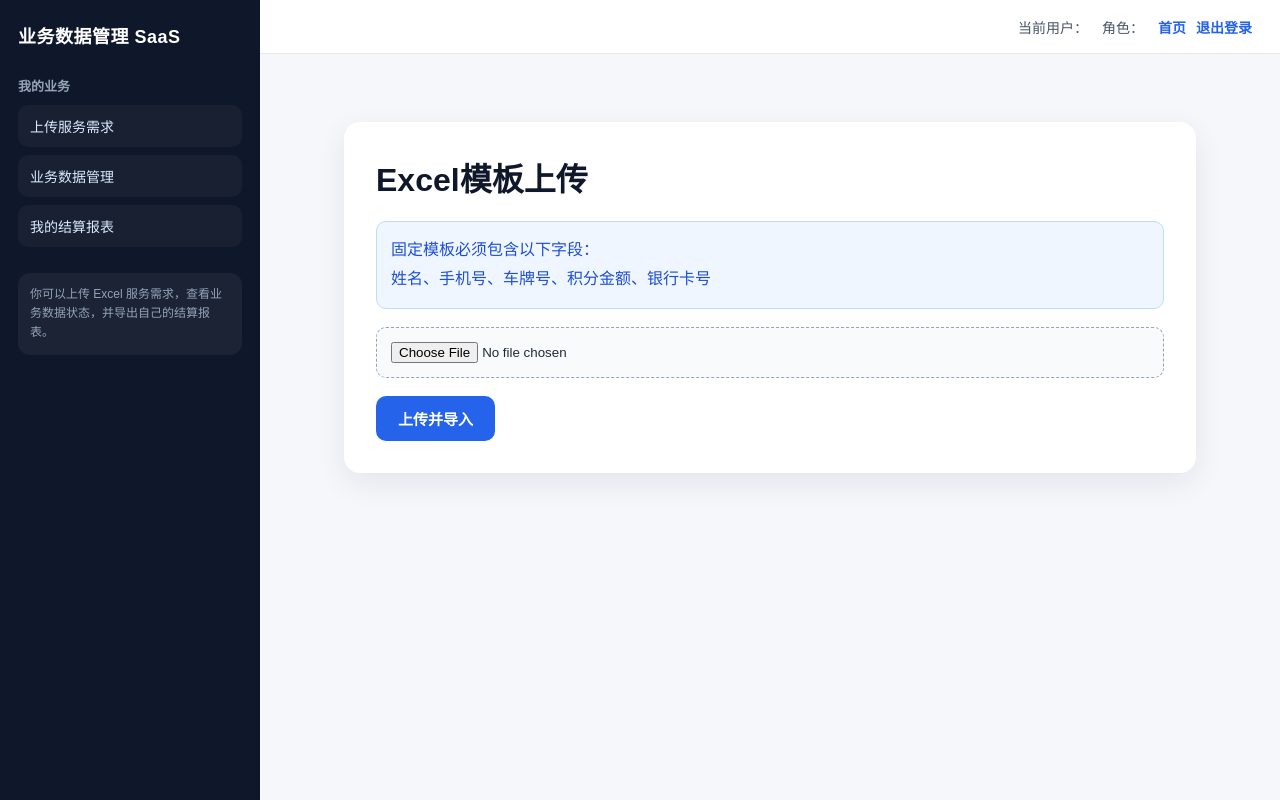
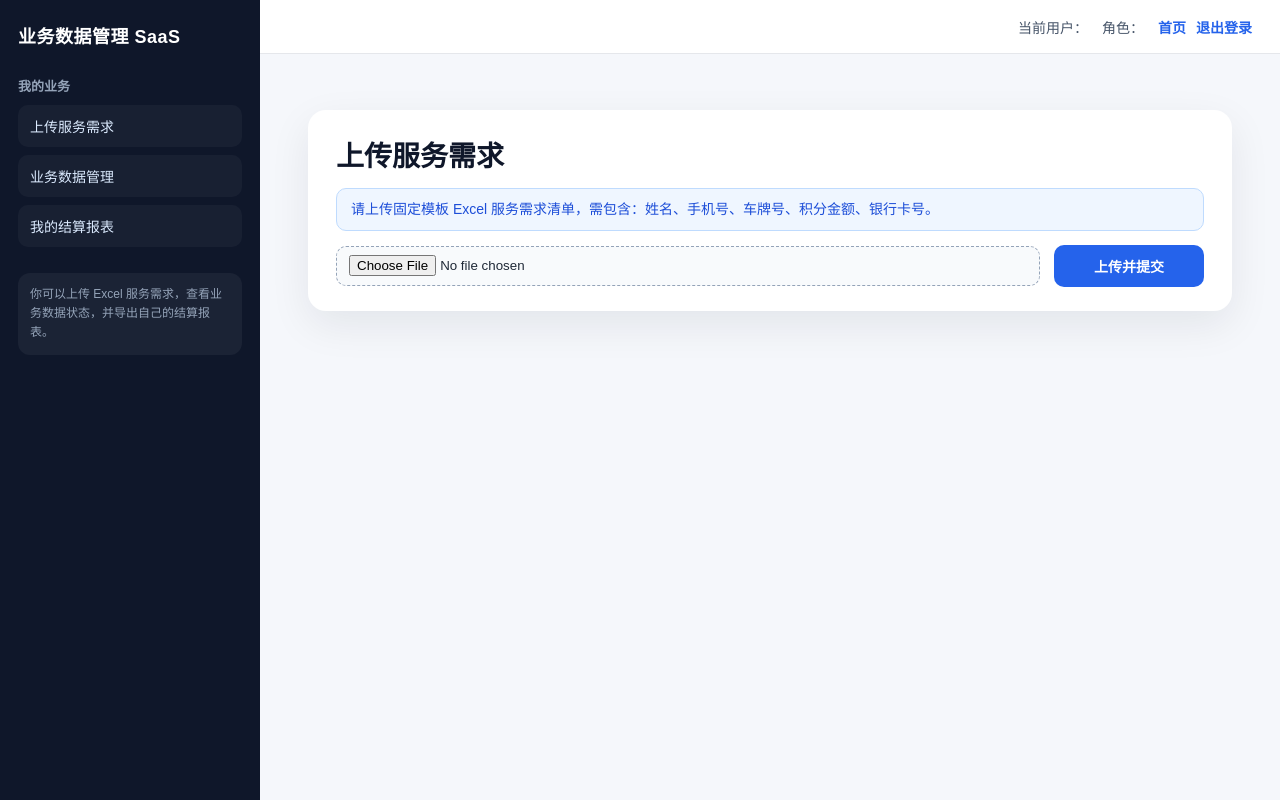
Before and after one commit to jordanlee5/business-saas-mvp, a FastAPI app: template app/templates/upload_excel.html in a window 1280 px wide. Run offline with FastAPI, Linux system fonts and the light colour scheme; the template is opened without the code that fills it, so the values that code supplies are empty.

Commit message:
compact upload excel page layout

```diff
--- a/app/templates/upload_excel.html
+++ b/app/templates/upload_excel.html
@@ -1,6 +1,6 @@
 {% extends "base.html" %}
 
-{% block title %}Excel模板上传{% endblock %}
+{% block title %}上传服务需求{% endblock %}
 
 {% block content %}
     <style>
@@ -76,16 +76,79 @@
         ul {
             line-height: 1.8;
         }
+        /* 上传服务需求页：紧凑统一风格 V1 */
+        .container {
+            max-width: 980px;
+            margin: 28px auto;
+            padding: 0 20px;
+        }
+
+        .card {
+            background: white;
+            border-radius: 18px;
+            padding: 24px 28px;
+            margin-bottom: 18px;
+            box-shadow: 0 14px 40px rgba(15, 23, 42, 0.08);
+        }
+
+        h1 {
+            font-size: 28px;
+            margin: 0 0 14px 0;
+            color: #0f172a;
+        }
+
+        .hint {
+            padding: 10px 14px;
+            margin-bottom: 14px;
+            border-radius: 10px;
+            line-height: 1.5;
+            font-size: 14px;
+        }
+
+        .upload-form {
+            display: grid;
+            grid-template-columns: 1fr 150px;
+            gap: 14px;
+            align-items: center;
+        }
+
+        .upload-form input[type="file"] {
+            width: 100%;
+            height: 40px;
+            box-sizing: border-box;
+            margin: 0;
+            padding: 8px 12px;
+            border: 1px dashed #94a3b8;
+            border-radius: 10px;
+            background: #f8fafc;
+        }
+
+        .upload-form button {
+            height: 42px;
+            padding: 0 18px;
+            border-radius: 10px;
+            font-size: 14px;
+        }
+
+        .message {
+            margin-bottom: 14px;
+            padding: 10px 14px;
+            border-radius: 10px;
+            font-size: 14px;
+        }
+
+        ul {
+            line-height: 1.5;
+        }
     </style>
 
 
 <div class="container">
     <div class="card">
-        <h1>Excel模板上传</h1>
+        <h1>上传服务需求</h1>
 
         <div class="hint">
-            固定模板必须包含以下字段：<br>
-            姓名、手机号、车牌号、积分金额、银行卡号
+            请上传固定模板 Excel 服务需求清单，需包含：姓名、手机号、车牌号、积分金额、银行卡号。
         </div>
 
         {% if message %}
@@ -103,9 +166,9 @@
             </div>
         {% endif %}
 
-        <form method="post" action="/upload-excel" enctype="multipart/form-data">
+        <form method="post" action="/upload-excel" enctype="multipart/form-data" class="upload-form">
             <input type="file" name="file" accept=".xlsx,.xls" required>
-            <button type="submit">上传并导入</button>
+            <button type="submit">上传并提交</button>
         </form>
     </div>
 </div>
```
